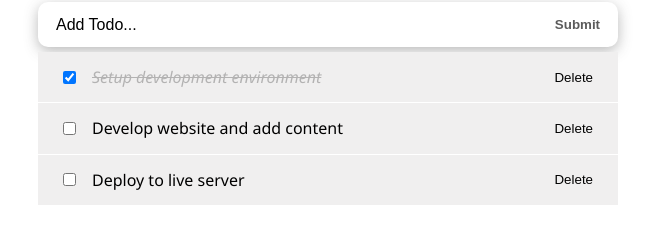
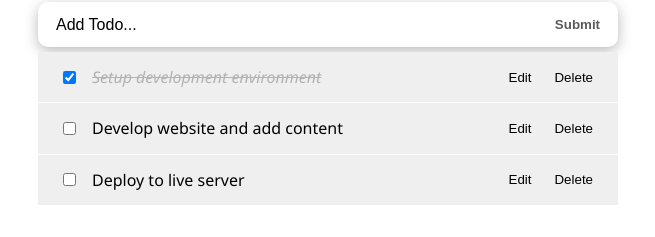
Before and after one commit to momo-87/react-to-do-app, a React (Vite) app: page / in a window 1280 px wide. Shown: the part 254-491 px from the top of the page, without its empty margins (312-967 px from the left). Built offline with nearby package versions, Linux system fonts and the light colour scheme.

Commit message:
Add Editing functionality

```diff
--- a/src/components/TodoItem.jsx
+++ b/src/components/TodoItem.jsx
@@ -1,13 +1,25 @@
 import PropTypes from 'prop-types';
 import styles from "@/styles/TodoItem.module.css";
+import { useState } from 'react';
 
-const TodoItem = ({ itemProp, setTodos, delTodo }) => {
+const TodoItem = ({ itemProp, setTodos, delTodo, setUpdate }) => {
   const completedStyle = {
     fontStyle: 'italic',
     color: '#595959',
     opacity: 0.4,
     textDecoration: 'line-through',
   };
+
+  const [editing, setEditing] = useState(false);
+  const handleEditing = () => (setEditing(!editing));
+  let viewMode = {};
+  let editMode = {};
+  if(editing) {
+    viewMode.display ='none';
+  } else {
+    editMode.display = 'none';
+  }
+
   const handleChange = (id) => {
     setTodos((prevTodos) => prevTodos.map((todo) => {
       if(todo.id === id) {
@@ -19,6 +31,13 @@
       return todo
     }))
   };
+
+  const handleUpdatedDone = (event) => {
+    if (event.key === 'Enter') {
+      setEditing(false);
+    }
+  }
+
     return (
       <li className={styles.item}>
         <div className={styles.content}>
@@ -27,14 +46,22 @@
             checked={itemProp.completed}
             onChange={() => handleChange(itemProp.id)}
           />
+          <button onClick={handleEditing}>Edit</button>
           <button onClick={() => delTodo(itemProp.id)}>
             Delete
           </button>
           <span style={itemProp.completed ? completedStyle : null}>
             {itemProp.title}
           </span>
-
         </div>
+        <input
+          type="text"
+          value={itemProp.title}
+          className={styles.textInput}
+          style={editMode}
+          onChange={(e) => setUpdate(e.target.value, itemProp.id)}
+          onKeyDown={handleUpdatedDone}
+        />
       </li>
     );
   };
@@ -44,4 +71,5 @@
     itemProp: PropTypes.object,
     setTodos: PropTypes.func,
     delTodo: PropTypes.func,
+    setUpdate: PropTypes.func,
   }
--- a/src/components/TodoList.jsx
+++ b/src/components/TodoList.jsx
@@ -1,6 +1,6 @@
 import PropTypes from 'prop-types';
 import TodoItems from "@/components/TodoItem";
-const TodoList = ({ todosProps, setTodos, delTodo }) => {
+const TodoList = ({ todosProps, setTodos, delTodo, setUpdate }) => {
     return(
         <ul>
             {todosProps.map((todo) => (
@@ -9,6 +9,7 @@
                     itemProp={todo}
                     setTodos={setTodos}
                     delTodo={delTodo}
+                    setUpdate={setUpdate}
                 />
             ))}
         </ul>
@@ -21,4 +22,5 @@
     setTodos: PropTypes.func,
     delTodo: PropTypes.func,
     addTodoItem: PropTypes.func,
+    setUpdate: PropTypes.func,
 }
--- a/src/components/TodoLogic.jsx
+++ b/src/components/TodoLogic.jsx
@@ -29,6 +29,15 @@
     ]);
     };
 
+    const setUpdate = (updatedTitle, id) => {
+      setTodos(todos.map((todo) => {
+        if(todo.id === id) {
+          todo.title = updatedTitle;
+        }
+        return todo;
+      }));
+    }
+
     const addTodoItem = (title) => {
       const newTodo = {
         id: uuidv4(),
@@ -41,7 +50,7 @@
     return (
         <div>
             <InputTodo addTodoItem={addTodoItem} />
-            <TodoList todosProps={todos} setTodos={setTodos} delTodo={delTodo} />
+            <TodoList todosProps={todos} setTodos={setTodos} delTodo={delTodo} setUpdate={setUpdate} />
         </div>
     );
   };
--- a/src/styles/TodoItem.module.css
+++ b/src/styles/TodoItem.module.css
@@ -26,3 +26,10 @@
   border: none;
   margin-left: 7px;
 }
+
+.textInput {
+  width: 100%;
+  padding: 10px;
+  border: 1px solid #dfdfdf;
+  outline: none;
+}
```
